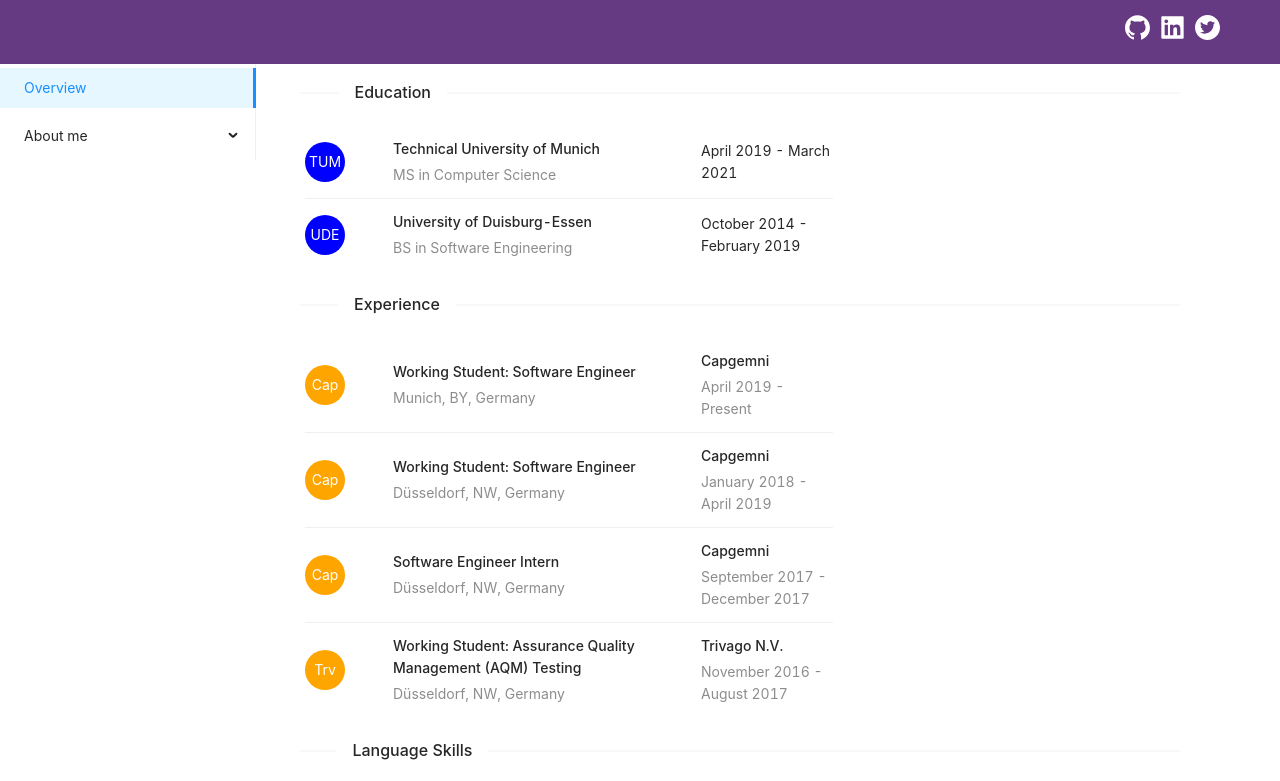
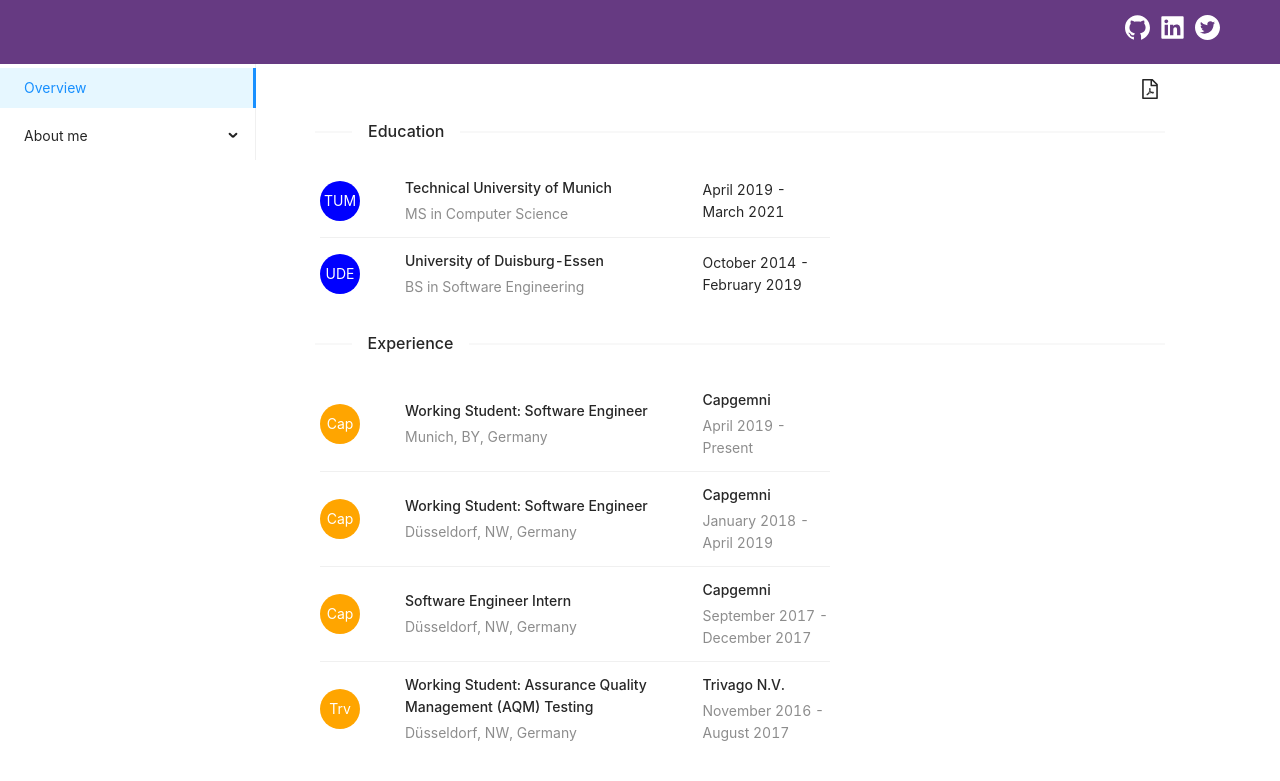
Before and after one commit to eKirad/evgeni-kiradzhiyski-portfolio, a React (Create React App) app: page /resume in a window 1280 px wide. Shown: the top 781 px of the page. Built offline with nearby package versions, Linux system fonts and the light colour scheme.

Commit message:
Add file icon for download-as-PDF

```diff
--- a/src/components/Resume.tsx
+++ b/src/components/Resume.tsx
@@ -3,6 +3,7 @@
 
 // Antd imports
 import { List, Tag, Divider, Row, Col, Avatar } from 'antd';
+import { FilePdfOutlined } from '@ant-design/icons'
 
 interface IProps { }
 
@@ -72,7 +73,14 @@
       ];
 
     return(
-        <div>
+        <div style={{padding: "10px", margin: "5px"}}>
+            <Row>
+                <Col span={24}>
+                    <div style={{float: 'right'}}>
+                        <FilePdfOutlined style={{ fontSize: '20px', marginRight: '5px'}}/>
+                    </div>
+                </Col>
+            </Row>
             <Row>
                 <Divider orientation="left">Education</Divider>
             </Row>
```
